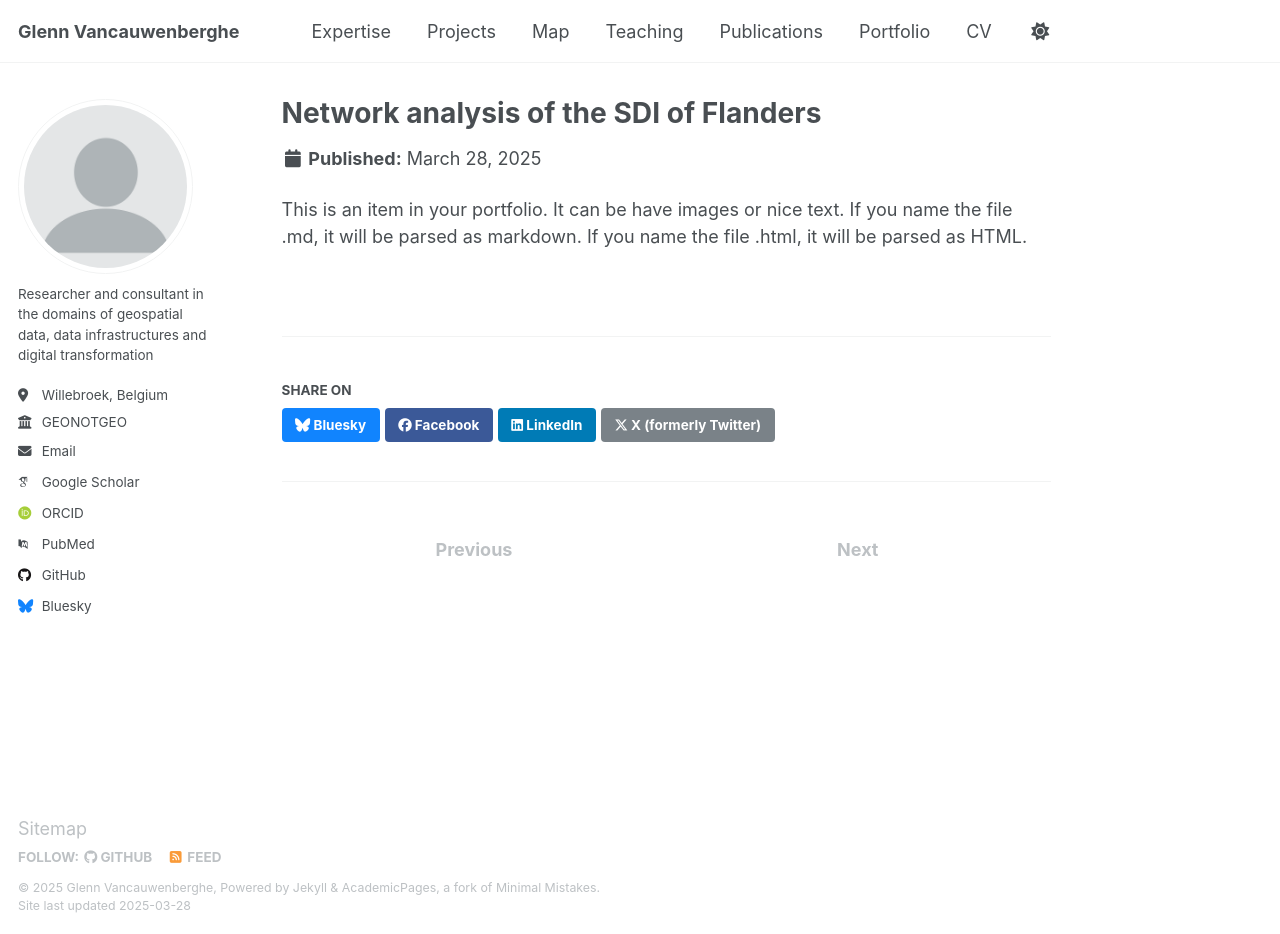
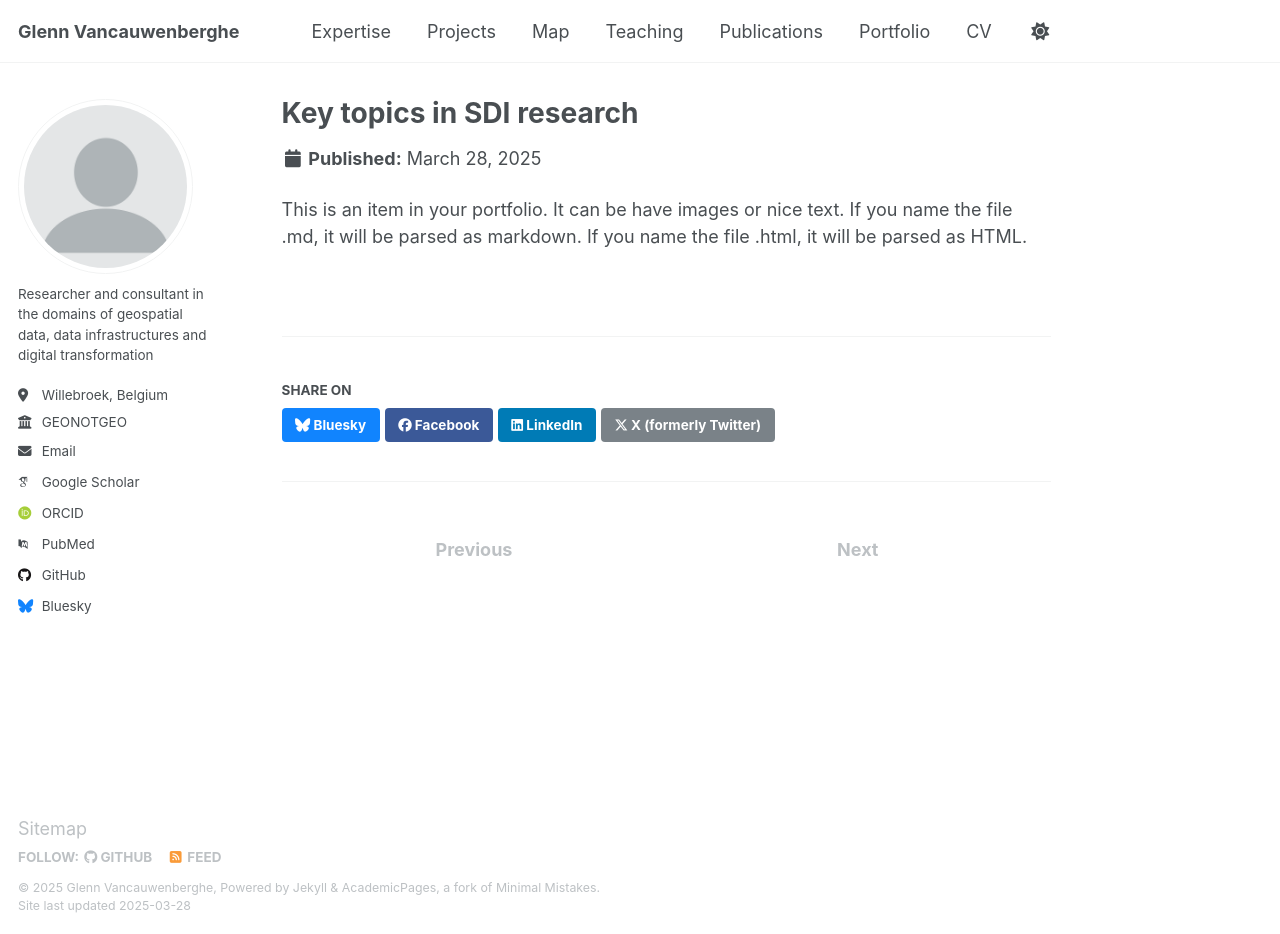
Before and after one commit to GVancauwenberghe/gvancauwenberghe.github.io, a Jekyll site: the page built from _portfolio/portfolio-2.md, in a window 1280 px wide and 934 px high. Built offline with Jekyll 4.4.1, drawn with Linux system fonts in a browser that asks for light colours; some web fonts are replaced.

Commit message:
Update portfolio-2.md

```diff
--- a/_portfolio/portfolio-2.md
+++ b/_portfolio/portfolio-2.md
@@ -1,6 +1,6 @@
 ---
-title: "Network analysis of the SDI of Flanders"
-excerpt: "Short of portfolio item number 1<br/><img src='/images/GNG_small.png'>"
+title: "Key topics in SDI research"
+excerpt: "Short of portfolio item number 1<br/><img src='/images/research.png'>"
 collection: portfolio
 ---
 
```
